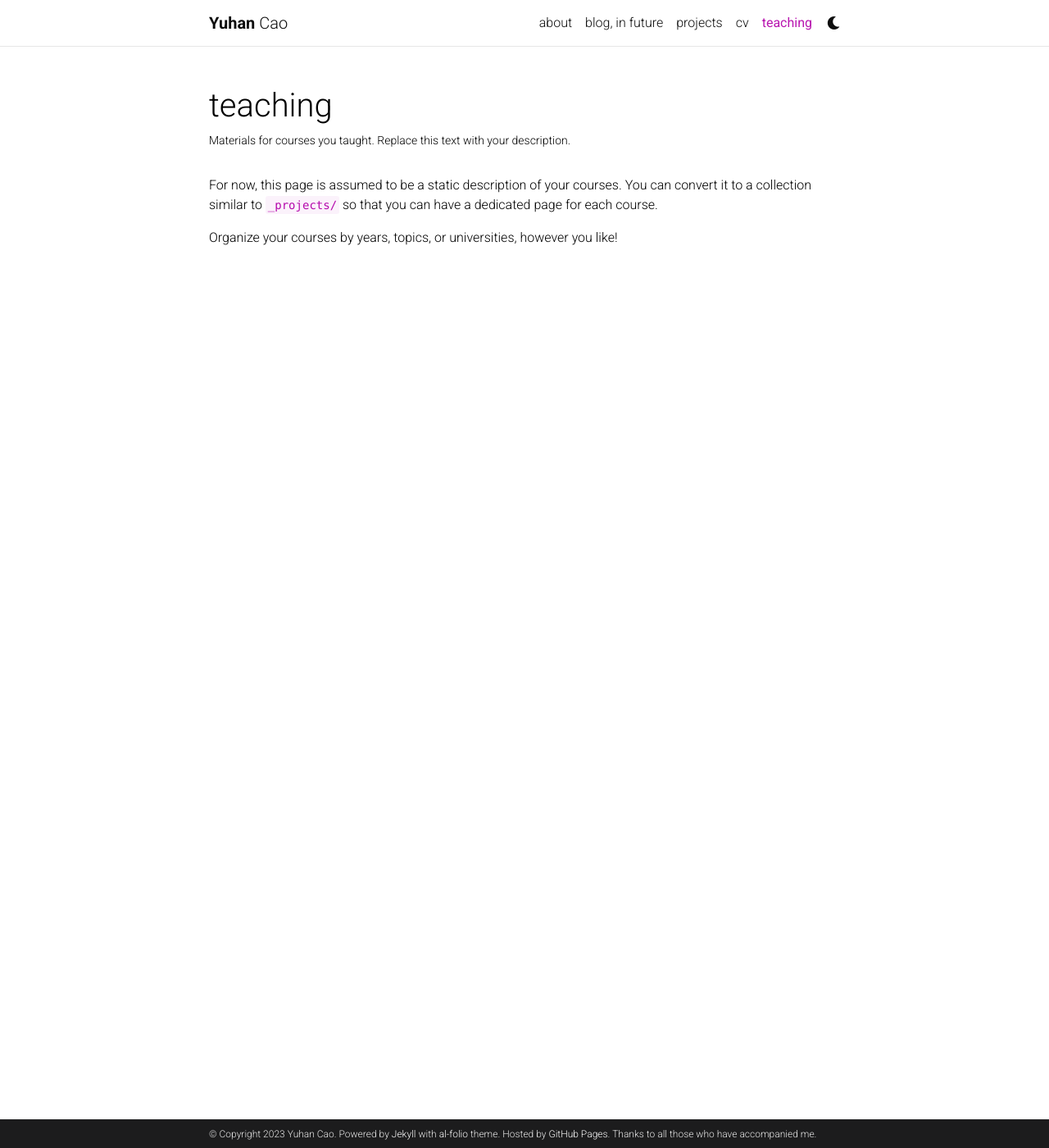
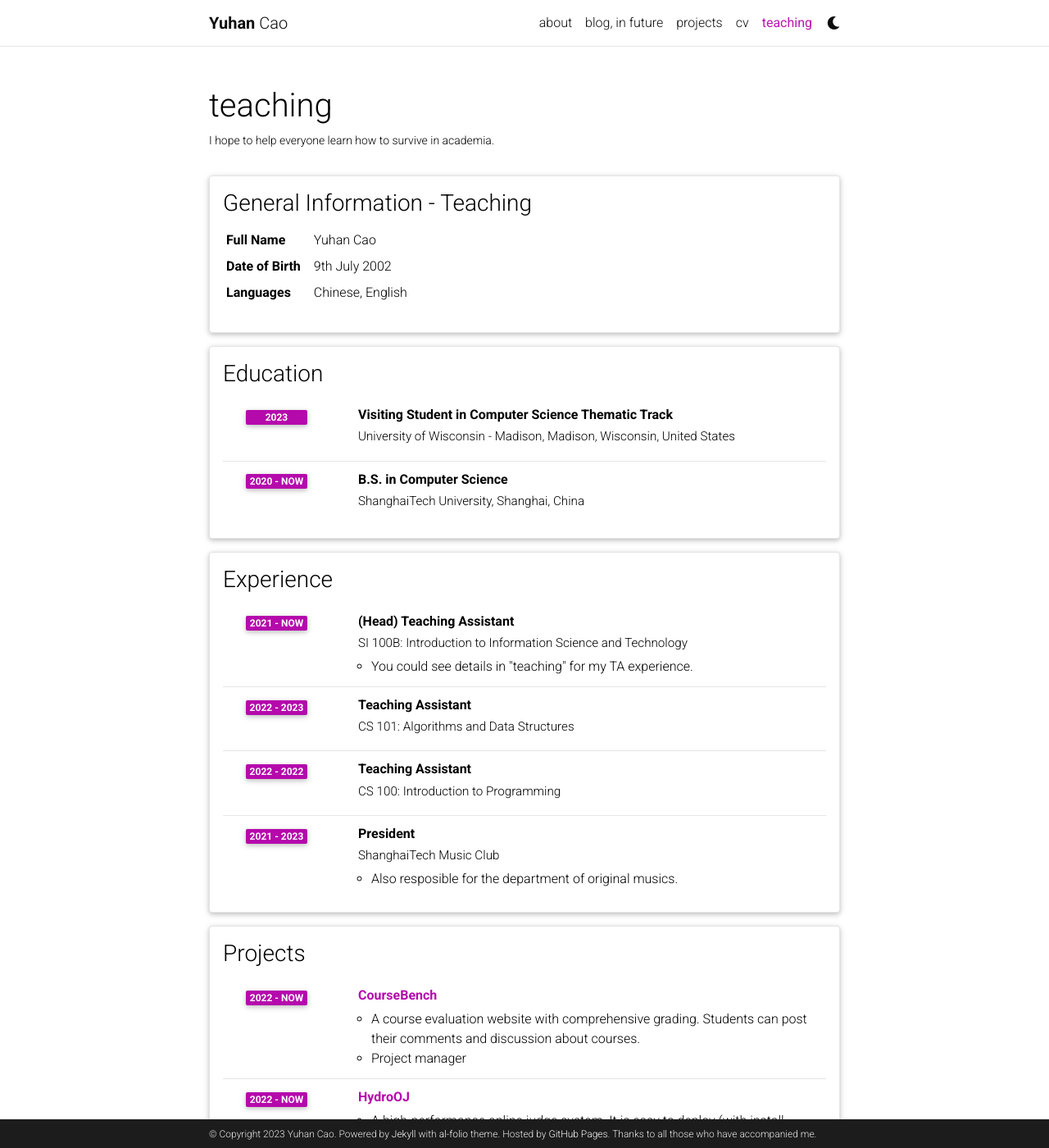
Before and after one commit to teafrogsf/teafrogsf.github.io, a Jekyll site: the page built from _pages/teaching.md, in a window 1280 px wide and 1400 px high. Shown: the whole window at 82% size. Built offline with Jekyll 4.4.1, drawn with Linux system fonts in a browser that asks for light colours; comment, search, counter and statistics services are not loaded; a style sheet for code colours, icons or effects is not loaded; some of the changed text lies outside the part shown.

Commit message:
teaching

```diff
--- /dev/null
+++ b/_data/teaching.yml
@@ -0,0 +1,82 @@
+- title: General Information - Teaching
+  type: map
+  contents:
+    - name: Full Name
+      value: Yuhan Cao # Albert Einstein
+    - name: Date of Birth
+      value: 9th July 2002 # 14th March 1879
+    - name: Languages
+      value: Chinese, English # English, German
+
+- title: Education
+  type: time_table
+  contents:
+    - title: Visiting Student in Computer Science Thematic Track
+      institution: University of Wisconsin - Madison, Madison, Wisconsin, United States
+      year: 2023
+    - title: B.S. in Computer Science
+      institution: ShanghaiTech University, Shanghai, China
+      year: 2020 - Now
+
+- title: Experience
+  type: time_table
+  contents:
+    - title: (Head) Teaching Assistant
+      institution: 'SI 100B: Introduction to Information Science and Technology'
+      year: 2021 - Now
+      description: You could see details in "teaching" for my TA experience.
+    - title: Teaching Assistant
+      institution: 'CS 101: Algorithms and Data Structures'
+      year: 2022 - 2023
+      description:
+    - title: Teaching Assistant
+      institution: 'CS 100: Introduction to Programming'
+      year: 2022 - 2022
+      description:
+    - title: President
+      institution: ShanghaiTech Music Club
+      year: 2021 - 2023
+      description: Also resposible for the department of original musics.
+
+- title: Projects
+  type: time_table
+  contents:
+    - title: <a href="https://coursebench.geekpie.club/">CourseBench</a>
+      year: 2022 - Now
+      description:
+        - A course evaluation website with comprehensive grading. Students can post their comments and discussion about courses.
+        - Project manager
+    - title: <a href="https://github.com/hydro-dev/Hydro">HydroOJ</a>
+      year: 2022 - Now
+      description:
+        - A high-performance online judge system. It is easy to deploy (with install script), light weight and extensible.
+        - Core user, UX
+
+- title: Honors and Awards
+  type: time_table
+  contents:
+    - year: 2022
+      items:
+        - ICPC EC Final
+        - 1st in Honorable Mention
+    - year: 2022
+      items:
+        - CCPC Weihai Regional
+        - 3rd Prize, Rank 100
+
+- title: Academic Interests
+  type: nested_list
+  contents:
+    - title: Mechanism Design on Social Network
+      items:
+        - Matching on Social Network
+        - Mechanism Design in Reality
+          #    - title: Ideology Criticism
+          #items:
+          #- Psychoanalysis
+
+- title: Other Interests
+  type: list
+  contents:
+    - <u>Composing & Mixing Music:</u> Semi-professional
+    - <u>Writing</u>
--- /dev/null
+++ b/_layouts/teaching.html
@@ -0,0 +1,35 @@
+---
+layout: default
+---
+<!-- _layouts/teaching.html -->
+        <div class="post">
+
+          <header class="post-header">
+            <h1 class="post-title">{{ page.title }}</h1>
+            <p class="post-description">{{ page.description }}</p>
+          </header>
+
+          <article>
+            <div class="cv">
+              {% for entry in site.data.teaching %}
+                <div class="card mt-3 p-3">
+                  <h3 class="card-title font-weight-medium">{{ entry.title }}</h3>
+                  <div>
+                  {% if entry.type == "list" %}
+                    {% include cv/list.html %}
+                  {% elsif entry.type == "map" %}
+                    {% include cv/map.html %}
+                  {% elsif entry.type == "nested_list" %}
+                    {% include cv/nested_list.html %}
+                  {% elsif entry.type == "time_table" %}
+                   {% include cv/time_table.html %}
+                  {% else %}
+                    {{ entry.contents }}
+                  {% endif %}
+                  </div>
+                </div>
+              {% endfor %}
+              </div>
+          </article>
+
+        </div>
--- a/_pages/teaching.md
+++ b/_pages/teaching.md
@@ -1,12 +1,14 @@
 ---
-layout: page
+layout: teaching
 permalink: /teaching/
 title: teaching
-description: Materials for courses you taught. Replace this text with your description.
+description: I hope to help everyone learn how to survive in academia.
 nav: true
 nav_order: 5
 ---
 
-For now, this page is assumed to be a static description of your courses. You can convert it to a collection similar to `_projects/` so that you can have a dedicated page for each course.
+I have been working as a teaching assistant since the first semester of my sophomore year. I have a great passion for teaching and I helped 1/4 students in my university to learn how to get started in information science. However, there is still much room for improvement in both my teaching style and the courses I have taught. I will continue to work on this.
 
-Organize your courses by years, topics, or universities, however you like!
+<!--For now, this page is assumed to be a static description of your courses. You can convert it to a collection similar to `_projects/` so that you can have a dedicated page for each course.
+
+Organize your courses by years, topics, or universities, however you like!-->
```
Also changed, not shown: 12 other files.
